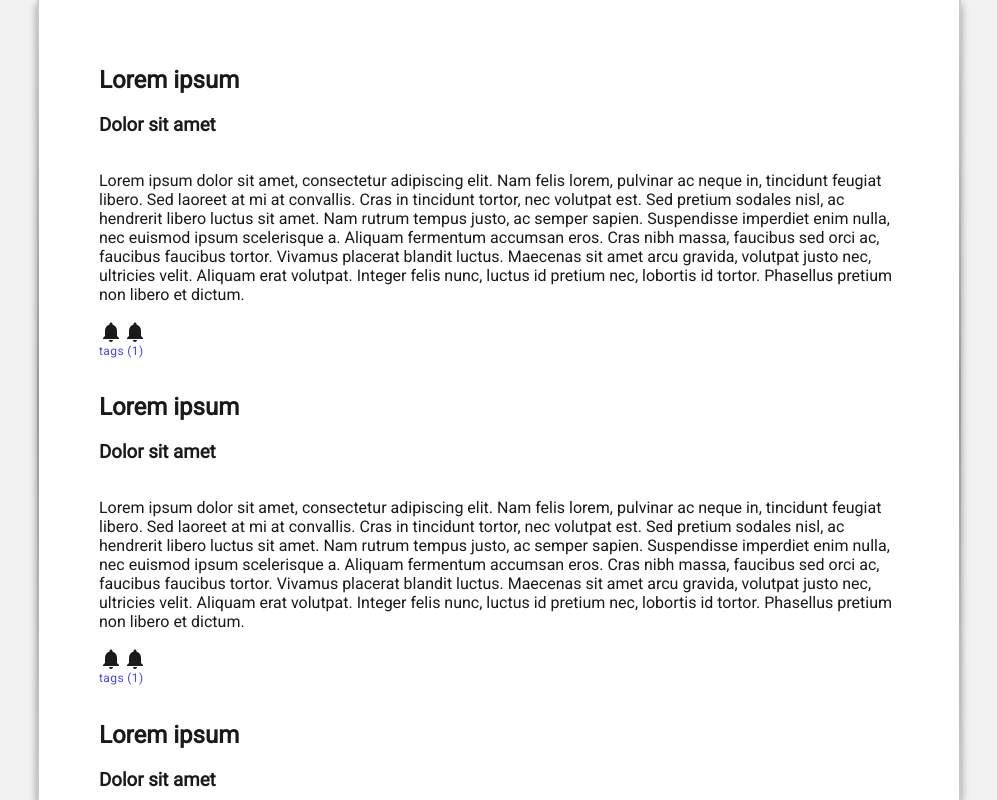
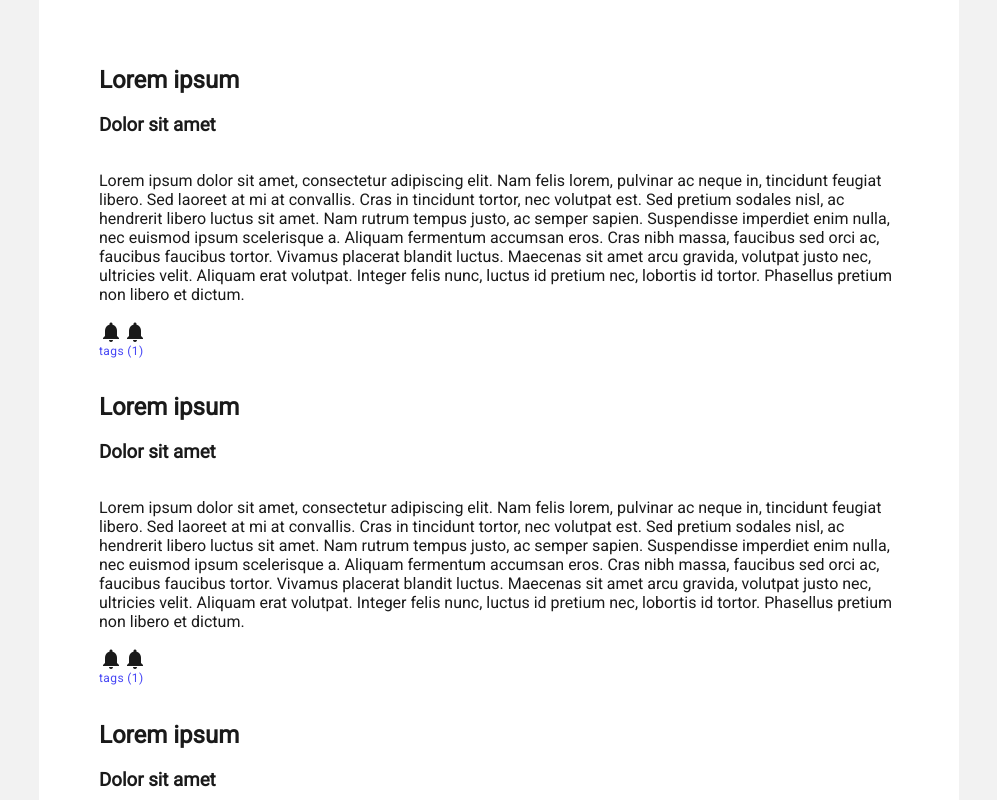
Before and after one commit to sgq995/sgq995.github.io, a React (Create React App) app: page / in a window 1280 px wide. Shown: the top 800 px of the page, without its empty margins (141-1138 px from the left). Built offline with nearby package versions, Linux system fonts and the light colour scheme.

Commit message:
feat: Modified style to remove effects

```diff
--- a/src/pages/Blog.css
+++ b/src/pages/Blog.css
@@ -1,31 +1,12 @@
 .Blog {
-  width: 100vw;
+  /* width: 100vw; */
   /* height: 100vh; */
 
   display: flex;
   justify-content: center;
 }
 
-.Blog__border-wrapper {
-  box-sizing: border-box;
-  height: 100vh;
-  padding: 0 2px;
-
-  background: linear-gradient(#cccccc, #999999, #cccccc);
-
-  position: fixed;
-  top: 0;
-  bottom: 0;
-  z-index: 4;
-
-  /* opacity: 0.4; */
-
-  box-shadow: 0 4px 8px rgba(0, 0, 0, 0.4);
-}
-
 .Blog__wrapper {
-  position: absolute;
-  z-index: 5;
   /* box-shadow: 0 4px 16px rgba(0, 0, 0, 0.4); */
 }
 
@@ -52,10 +33,6 @@
 
 /* Extra small devices (phones, 600px and down) */
 @media only screen and (max-width: 600px) {
-  .Blog__wrapper {
-    padding: 0;
-  }
-
   .Blog__content {
     padding: 15px 30px;
   }
@@ -70,10 +47,6 @@
 
 /* Medium devices (landscape tablets, 768px and up) */
 @media only screen and (min-width: 768px) {
-  .Blog__border-wrapper {
-    width: 624px;
-  }
-
   .Blog__content {
     max-width: 620px;
     padding: 30px 60px;
@@ -82,10 +55,6 @@
 
 /* Large devices (laptops/desktops, 992px and up) */
 @media only screen and (min-width: 992px) {
-  .Blog__border-wrapper {
-    width: 784px;
-  }
-
   .Blog__content {
     max-width: 780px;
     padding: 30px 60px;
@@ -94,10 +63,6 @@
 
 /* Extra large devices (large laptops and desktops, 1200px and up) */
 @media only screen and (min-width: 1200px) {
-  .Blog__border-wrapper {
-    width: 924px;
-  }
-
   .Blog__content {
     max-width: 920px;
     padding: 30px 60px;
--- a/src/pages/Blog.tsx
+++ b/src/pages/Blog.tsx
@@ -6,8 +6,6 @@ import './Blog.css';
 function Blog() {
   return (
     <div className="Blog">
-      <div className="Blog__border-wrapper"></div>
-
       <div className="Blog__wrapper">
         <div className="Blog__content">
           <Post />
```
Also changed, not shown: 1 other file (tests, documents, lock files or other folders).
